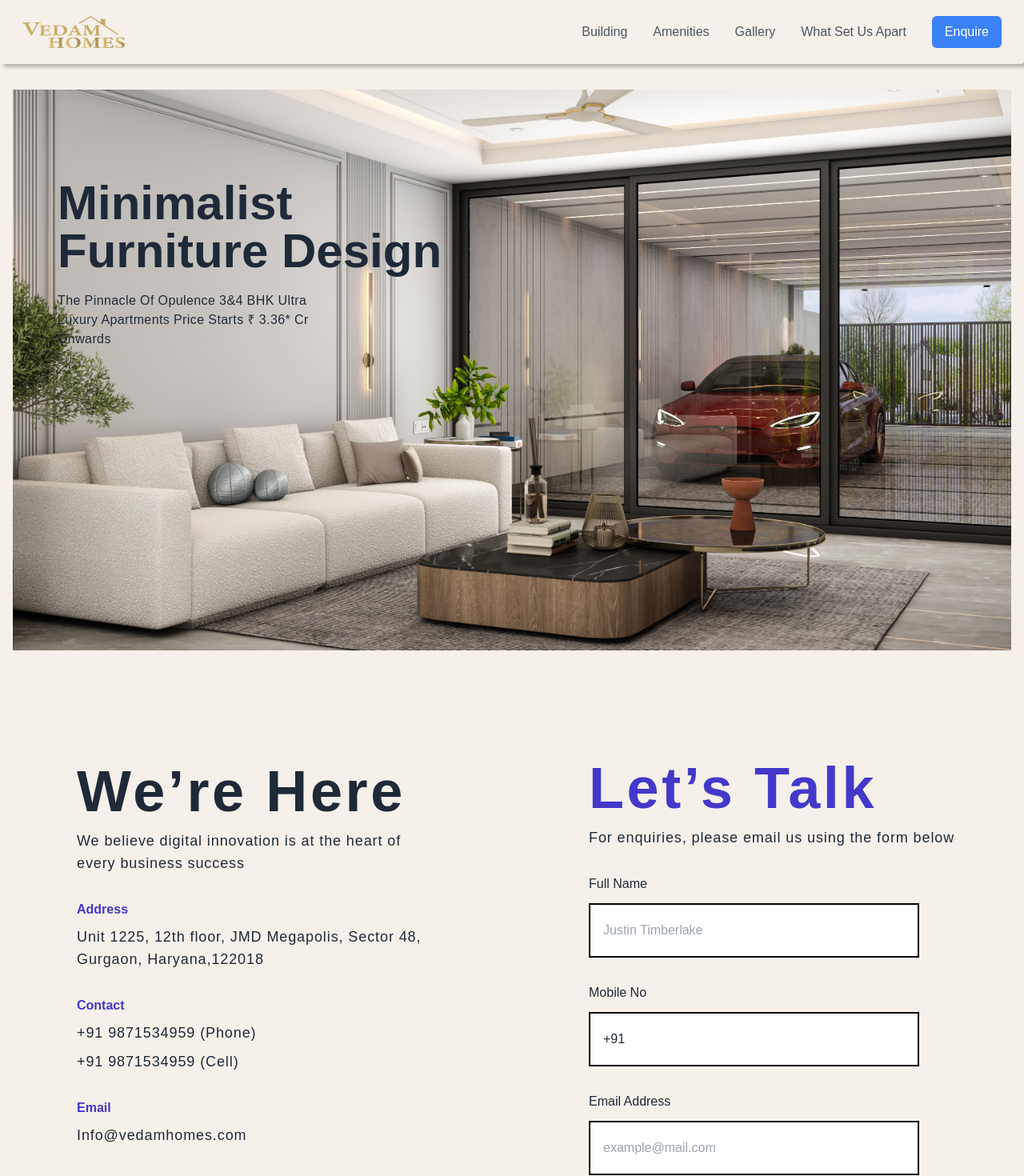
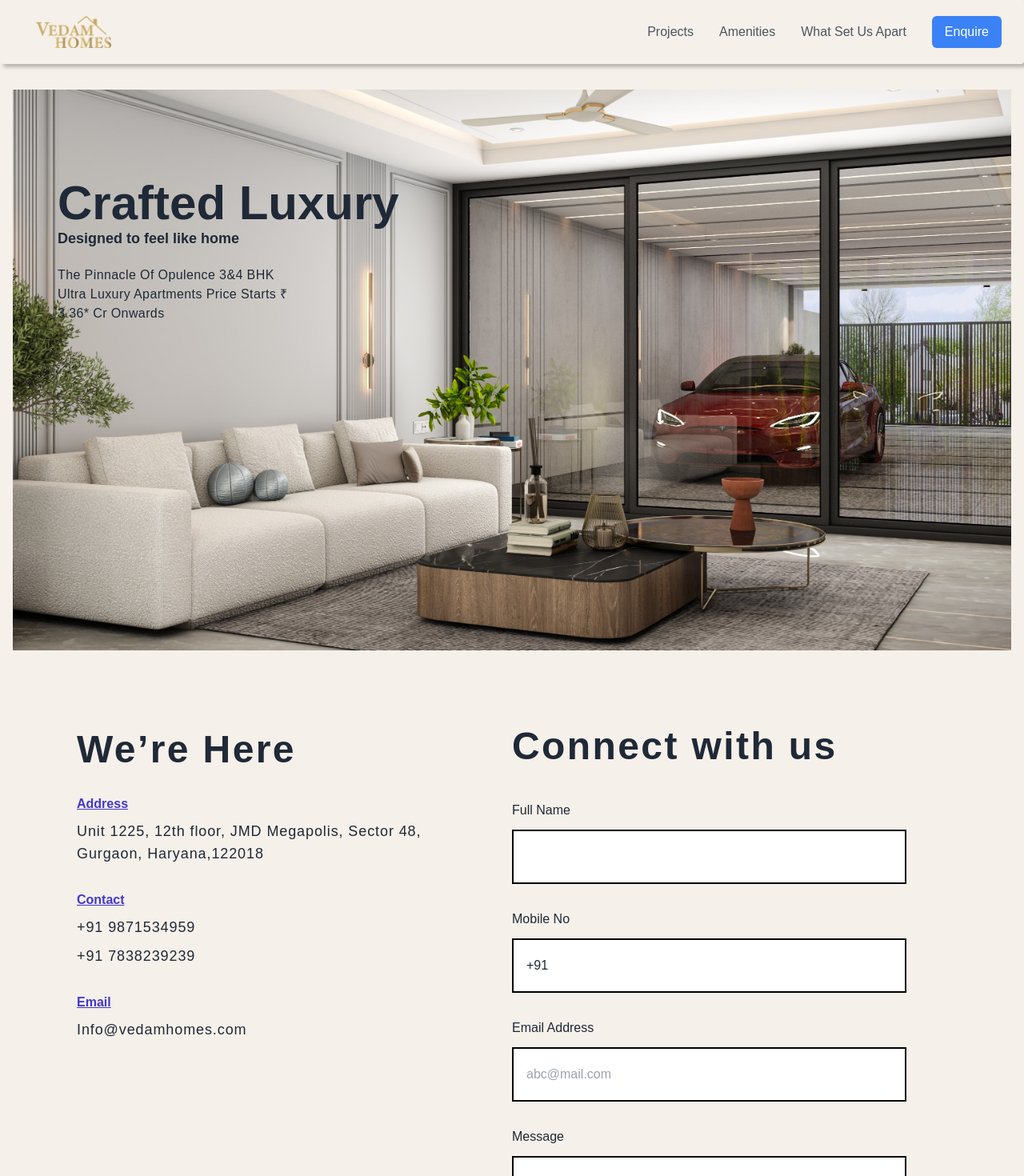
Before and after one commit to Vedamhomes/Vedamhome, a Next.js app: page /Enquire in a window 1280 px wide. Shown: the top 1470 px of the page at 80% size. Built offline with nearby package versions, Linux system fonts and the light colour scheme.

Commit message:
removed gallery, rename bulding section, and minor changes

```diff
--- a/src/app/Coponents/navbar/navbar.js
+++ b/src/app/Coponents/navbar/navbar.js
@@ -21,17 +21,17 @@ const Navbar = () => {
           <div className="z-11111 mx-auto flex justify-between items-center">
             {/* Logo and Company Name */}
             <Link href="/" className="relative flex items-center h-10 w-32" >
-              <Image className="h-10 w-32" src={VedamLogo} fill alt="Vedam homes logo" />
+              <Image className="h-10 w-32 object-scale-down" src={VedamLogo} fill alt="Vedam homes logo" />
             </Link>
 
             {/* Desktop Menu */}
             <div className="hidden md:flex items-center  space-x-8">
               <Link
-                href="/Building"
+                href="/Projects"
 
                 className="text-gray-600 hover:text-blue-500"
               >
-                Building
+                Projects
               </Link>
               <Link
                 href="/Amenities"
@@ -39,13 +39,6 @@ const Navbar = () => {
                 className="text-gray-600 hover:text-blue-500"
               >
                 Amenities
-              </Link>
-              <Link
-                href="/Gallery"
-
-                className="text-gray-600 hover:text-blue-500"
-              >
-                Gallery
               </Link>
               <Link
                 href="/WhatSetUsApart"
@@ -97,11 +90,11 @@ const Navbar = () => {
               onMouseLeave={() => setIsOpen(false)}
             >
               <Link
-                href="/Building"
+                href="/Projects"
 
                 className="z-99 block px-4 py-2 text-gray-600 hover:font-bold hover:text-md transition-all duration-200"
               >
-                Building
+                Projects
               </Link>
               <Link
                 href="/Amenities"
@@ -109,13 +102,6 @@ const Navbar = () => {
                 className="z-99 block px-4 py-2 text-gray-600 hover:bg-gray-100"
               >
                 Amenities
-              </Link>
-              <Link
-                href="/Gallery"
-
-                className="z-99 block px-4 py-2 text-gray-600 hover:bg-gray-100"
-              >
-                Gallery
               </Link>
               <Link
                 href="/WhatSetUsApart"
@@ -157,11 +143,11 @@ const Navbar = () => {
               <ul className="flex flex-col items-center justify-between min-h-[250px]">
                 <li className="border-b border-gray-400 my-8 uppercase">
                   <Link
-                    href="/Building"
+                    href="/Projects"
 
                     className="block px-4 py-2 text-gray-600 uppercase  hover:font-bold hover:bg-gray-100"
                   >
-                    Building
+                    Projects
                     <FontAwesomeIcon className="ml-8" icon={faBuilding} />
                   </Link>
                 </li>
@@ -173,16 +159,6 @@ const Navbar = () => {
                   >
                     Amenities
                     <FontAwesomeIcon className="ml-8" icon={faLaptopFile} />
-                  </Link>
-                </li>
-                <li className="border-b border-gray-400 my-8 uppercase">
-                  <Link
-                    href="/Gallery"
-
-                    className="block px-4 py-2 text-gray-600 hover:bg-gray-100"
-                  >
-                    Gallery
-                    <FontAwesomeIcon icon={faVault} className="ml-8" />
                   </Link>
                 </li>
                 <li className="border-b border-gray-400 my-8 uppercase">
--- a/src/app/Enquire/page.js
+++ b/src/app/Enquire/page.js
@@ -113,8 +113,9 @@ const Enquire = () => {
             />
             <div className="absolute z-2 top-0 left-0 mx-4 sm:mx-0 mt-36 sm:mt-0 sm:py-20 md:py-28 lg:py-20 xl:py-28 sm:pl-14 flex flex-col sm:justify-start items-start">
               <h1 className="text-4xl sm:text-5xl lg:text-6xl font-semibold text-gray-800 sm:w-8/12">
-                Minimalist Furniture Design
+                Crafted Luxury
               </h1>
+              <h3 className="text-xl sm:text-lg lg:text-lg font-semibold text-gray-800 sm:w-8/12">Designed to feel like home</h3>
               <p className="text-base leading-normal text-gray-800 mt-4 sm:mt-5 sm:w-5/12 tracking-wide">
                 The Pinnacle Of Opulence 3&4 BHK Ultra Luxury Apartments Price
                 Starts ₹ 3.36* Cr Onwards
@@ -133,24 +134,24 @@ const Enquire = () => {
         /> */}
         <div className="xl:mx-auto xl:container  relative ">
           <div className="flex flex-wrap sm:px-12 px-4">
-            <div className="w-full relative lg:w-1/2 xl:mt-10 mb-10 2xl:pr-24 2xl:pl-0 xl:pl-12 pl-0 ">
+            <div className="w-full relative lg:w-1/2 mb-10 2xl:pr-24 2xl:pl-0 xl:pl-12 pl-0 ">
               {/* <Image
                 src="https://cdn.tuk.dev/assets/templates/radian/Back_Image.png"
                 className="h-full w-full xl:w-1/2 absolute inset-0 bg-cover bg-center xl:hidden"
                 alt="map"
               /> */}
-              <div className="w-full flex flex-col items-start  xl:justify-start  relative z-5 xl:px-0 px-4 xl:py-0 py-4">
+              <div className="w-full flex flex-col items-start  xl:justify-start  relative z-5 xl:px-0 px-4">
                 <div className="w-full 2xl:pl-48 xl:pt-1">
-                  <h1 className="text-4xl md:text-5xl lg:text-7xl font-bold tracking-wider text-gray-800">
+                  <h1 className="text-4xl md:text-5xl lg:text-5xl font-bold tracking-wider text-gray-800">
                     We’re Here
                   </h1>
                   <div className="w-full md:w-10/12 mt-3">
-                    <h2 className="text-gray-800 text-base md:text-lg leading-8 tracking-wider">
+                    {/* <h2 className="text-gray-800 text-base md:text-lg leading-8 tracking-wider">
                       We believe digital innovation is at the heart of every
                       business success
-                    </h2>
+                    </h2> */}
                     <div className="mt-4 md:mt-8">
-                      <h2 className="text-sm md:text-base text-indigo-700 font-semibold">
+                      <h2 className="text-sm md:text-base text-indigo-700 font-semibold underline">
                         Address
                       </h2>
                       <h2 className="text-gray-800 text-base md:text-lg leading-8 tracking-wider mt-2">
@@ -159,18 +160,18 @@ const Enquire = () => {
                       </h2>
                     </div>
                     <div className="mt-4 md:mt-8">
-                      <h2 className="text-sm md:text-base text-indigo-700 font-semibold">
+                      <h2 className="text-sm md:text-base text-indigo-700 font-semibold underline">
                         Contact
                       </h2>
                       <h2 className="text-gray-800 text-base md:text-lg leading-8 tracking-wider mt-2">
-                        +91 9871534959 (Phone)
+                        +91 9871534959
                       </h2>
                       <h2 className="text-gray-800 text-base md:text-lg leading-8 tracking-wider mt-2">
-                        +91 9871534959 (Cell)
+                        +91 7838239239
                       </h2>
                     </div>
                     <div className="mt-4 md:mt-8">
-                      <h2 className="text-sm md:text-base text-indigo-700 font-semibold">
+                      <h2 className="text-sm md:text-base text-indigo-700 font-semibold underline">
                         Email
                       </h2>
                       <h2 className="text-gray-800 text-base md:text-lg leading-8 tracking-wider mt-2">
@@ -181,15 +182,15 @@ const Enquire = () => {
                 </div>
               </div>
             </div>
-            <form ref={form} onSubmit={handleSubmit} className="w-full lg:w-1/2 xl:pt-10 lg:pl-24">
+            <form ref={form} onSubmit={handleSubmit} className="w-full lg:w-1/2">
               <div className="flex flex-col items-start xl:justify-start 2xl:justify-end xl:px-0 px-4">
-                <h1 className="text-4xl md:text-5xl lg:text-7xl font-bold tracking-wider text-indigo-700">
-                  Let’s Talk
+                <h1 className="text-4xl md:text-5xl lg:text-5xl font-bold tracking-wider text-gray-800">
+                  Connect with us
                 </h1>
                 <div className="w-full 2xl:w-8/12 mt-3">
-                  <h2 className="text-gray-800 text-base md:text-lg leading-8 tracking-wider">
+                  {/* <h2 className="text-gray-800 text-base md:text-lg leading-8 tracking-wider">
                     For enquiries, please email us using the form below
-                  </h2>
+                  </h2> */}
                   <div className="mt-4 md:mt-8">
                     <p className="text-gray-800 text-base font-medium">
                       Full Name
@@ -200,7 +201,7 @@ const Enquire = () => {
                       id="first_name"
                       name="first_name"
                       required
-                      placeholder="Justin Timberlake"
+                      // placeholder=""
                     />
                   </div>
                   <div className="mt-4 md:mt-8">
@@ -212,7 +213,7 @@ const Enquire = () => {
                       type="tel"
                       id="phone_number"
                       name="phone_number"
-                      placeholder="Phone number"
+                      // placeholder="Phone number"
                       value={phoneNumber}
                       onChange={handleChange}
                       required
@@ -228,7 +229,7 @@ const Enquire = () => {
                       id="email_address"
                       name="email_address"
                       required
-                      placeholder="example@mail.com"
+                      placeholder="abc@mail.com"
                     />
                   </div>
                   <div className="mt-4 md:mt-8">
@@ -244,7 +245,7 @@ const Enquire = () => {
                   </div>
                   <div className="py-5">
                     <button className="py-3 md:py-5 px-5 md:px-10 bg-gray-900 text-white hover:opacity-90 ease-in duration-150 text-sm md:text-lg tracking-wider font-semibold">
-                      Send
+                      Submit
                     </button>
                   </div>
                 </div>
@@ -254,7 +255,7 @@ const Enquire = () => {
         </div>
       </div>
 
-      <div className="2xl:container 2xl:mx-auto lg:py-16 lg:px-24 md:py-12 md:px-16 py-9 px-8">
+      {/* <div className="2xl:container 2xl:mx-auto lg:py-16 lg:px-24 md:py-12 md:px-16 py-9 px-8">
         <div className="flex flex-col lg:flex-row justify-between gap-8 enquireAnimationLeft">
           <div className="w-full lg:w-5/12 flex flex-col justify-center">
             <h1 className="lg:text-4xl font-bold text-4xl leading-9 text-[#7a6e66] pb-4">
@@ -372,7 +373,7 @@ const Enquire = () => {
             </div>
           </div>
         </div>
-      </div>
+      </div> */}
 
       <Footer />
     </div>
--- a/src/app/Home/index.js
+++ b/src/app/Home/index.js
@@ -77,7 +77,7 @@ const Home = () => {
               residence make a spectacular focal point and backdrop—day or
               night, sun, clouds, or stars.
             </p>
-            <Link href="/Building" >
+            <Link href="/Projects" >
               <button className="bg-[#7a6e66] text-white py-3 px-6 rounded-lg hover:bg-[#6a5b4d] transition duration-300">
                 Explore
               </button>
@@ -138,7 +138,7 @@ const Home = () => {
               reflection of the trust and confidence placed in us to create
               exceptional living spaces.
             </p>
-            <Link href="/Gallery" >
+            <Link href="/Projects" >
               <button className="bg-[#7a6e66] text-white py-3 px-6 rounded-lg hover:bg-[#6a5b4d] transition duration-300">
                 Explore
               </button>
--- a/src/app/Building/page.js
+++ b/src/app/Projects/page.js
@@ -10,7 +10,7 @@ import kitchenRoomImage from "@/images/3.jpeg";
 import secondRoomImage from "@/images/10.jpeg";
 import flowerBookImage from "@/images/11.jpg";
 
-const Building = () => {
+const Projects = () => {
   return (
     <div className="bg-[#F5F0E9]">
       <Navbar />
@@ -18,7 +18,7 @@ const Building = () => {
         <Image
           // className="h-calc(100vh - 1.2*30vh) sm:h-[calc(100vh-20vh)] md:h-[calc(100vh-10vh)] "
           src="https://maribellevue.wpengine.com/wp-content/uploads/Dreamlife_Mira2_Cam2_Exterior_Lake_Final-1.jpg"
-          alt="building"
+          alt="building Projects"
           fill
         />
       </div>
@@ -124,7 +124,7 @@ const Building = () => {
               aria-label="view catalogue"
               className="focus:ring-2 focus:ring-offset-2 focus:ring-gray-700 focus:outline-none mt-6 md:mt-8 text-base font-semibold leading-none text-gray-800 flex items-center hover:underline"
             >
-              <Link href="/Gallery">View Catalogue</Link>
+              <Link href="/Projects">View Catalogue</Link>
               <svg
                 className="ml-2 mt-1"
                 width="12"
@@ -307,4 +307,4 @@ const Building = () => {
   );
 };
 
-export default Building;
+export default Projects;
--- a/src/app/page.js
+++ b/src/app/page.js
@@ -53,7 +53,7 @@ const Home = () => {
               residences offer an unparalleled lifestyle in prime locations,
               setting a new standard for luxury living.
             </p>
-            <Link href="/Building">
+            <Link href="/Projects">
               <button className="bg-[#7a6e66] text-white py-3 px-6 rounded-lg hover:bg-[#6a5b4d] transition duration-300">
                 Explore
               </button>
@@ -125,7 +125,7 @@ const Home = () => {
               where every detail is meticulously crafted and every moment is
               cherished.
             </p>
-            <Link href="/Gallery">
+            <Link href="/Projects">
               <button className="bg-[#7a6e66] text-white py-3 px-6 rounded-lg hover:bg-[#6a5b4d] transition duration-300">
                 Explore
               </button>
```
Also changed, not shown: src/app/Coponents/footer/footer.js (+4 -7 lines), src/app/Gallery/index.js (renamed from src/app/Gallery/page.js), src/app/Projects/style.css (renamed from src/app/Building/style.css).
